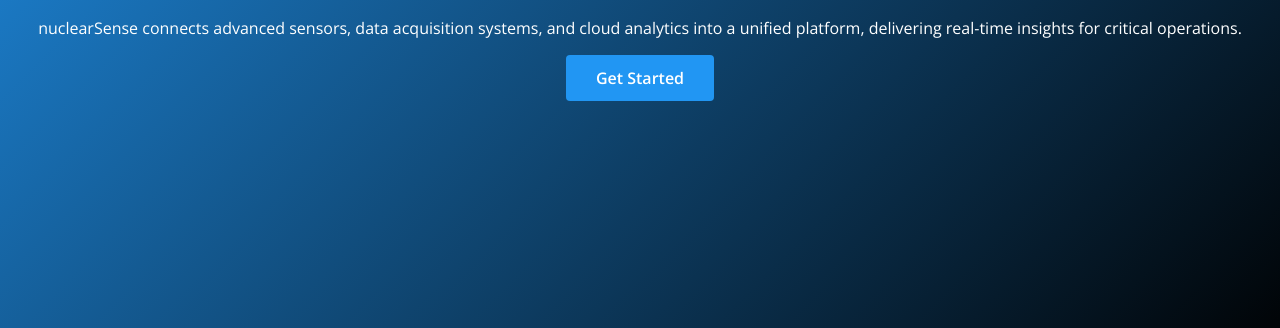
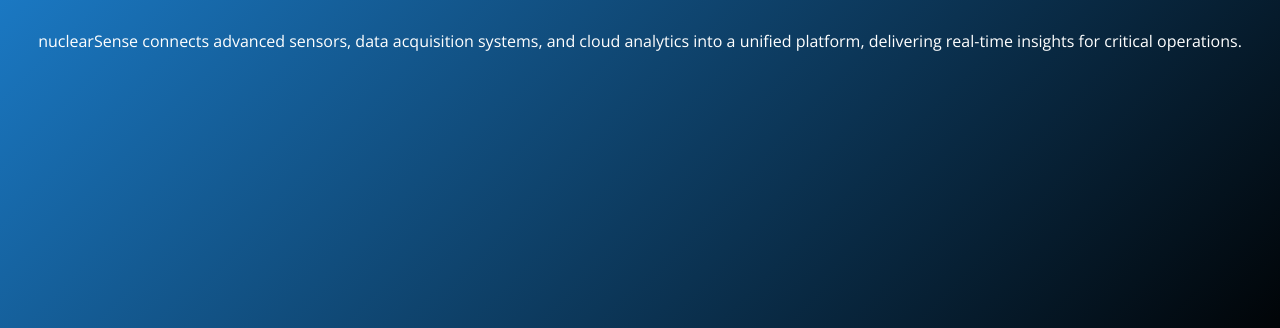
Before and after one commit to ranju0303/ranju0303.github.io, a plain HTML site: page index.html in a window 1280 px wide. Shown: the part 472-800 px from the top of the page. Drawn offline with nearby package versions, Linux system fonts and the light colour scheme.

Commit message:
Update index.html

```diff
--- a/index.html
+++ b/index.html
@@ -158,7 +158,6 @@
       <div class="container">
         <h1>Integrate. Monitor. Innovate.</h1>
         <p>nuclearSense connects advanced sensors, data acquisition systems, and cloud analytics into a unified platform, delivering real-time insights for critical operations.</p>
-        <a href="#contact" class="btn">Get Started</a>
       </div>
     </section>
     <section id="about">
```
